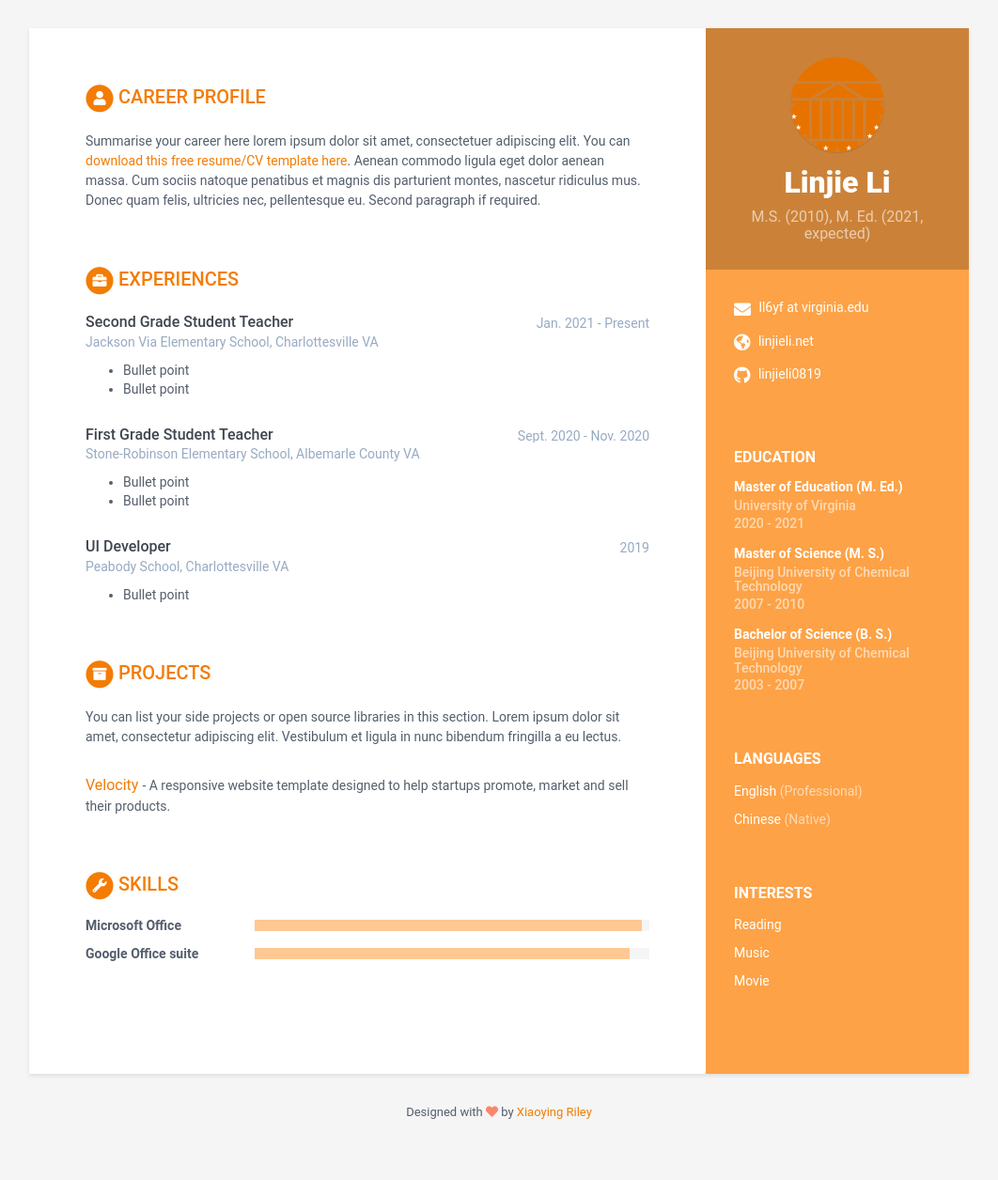
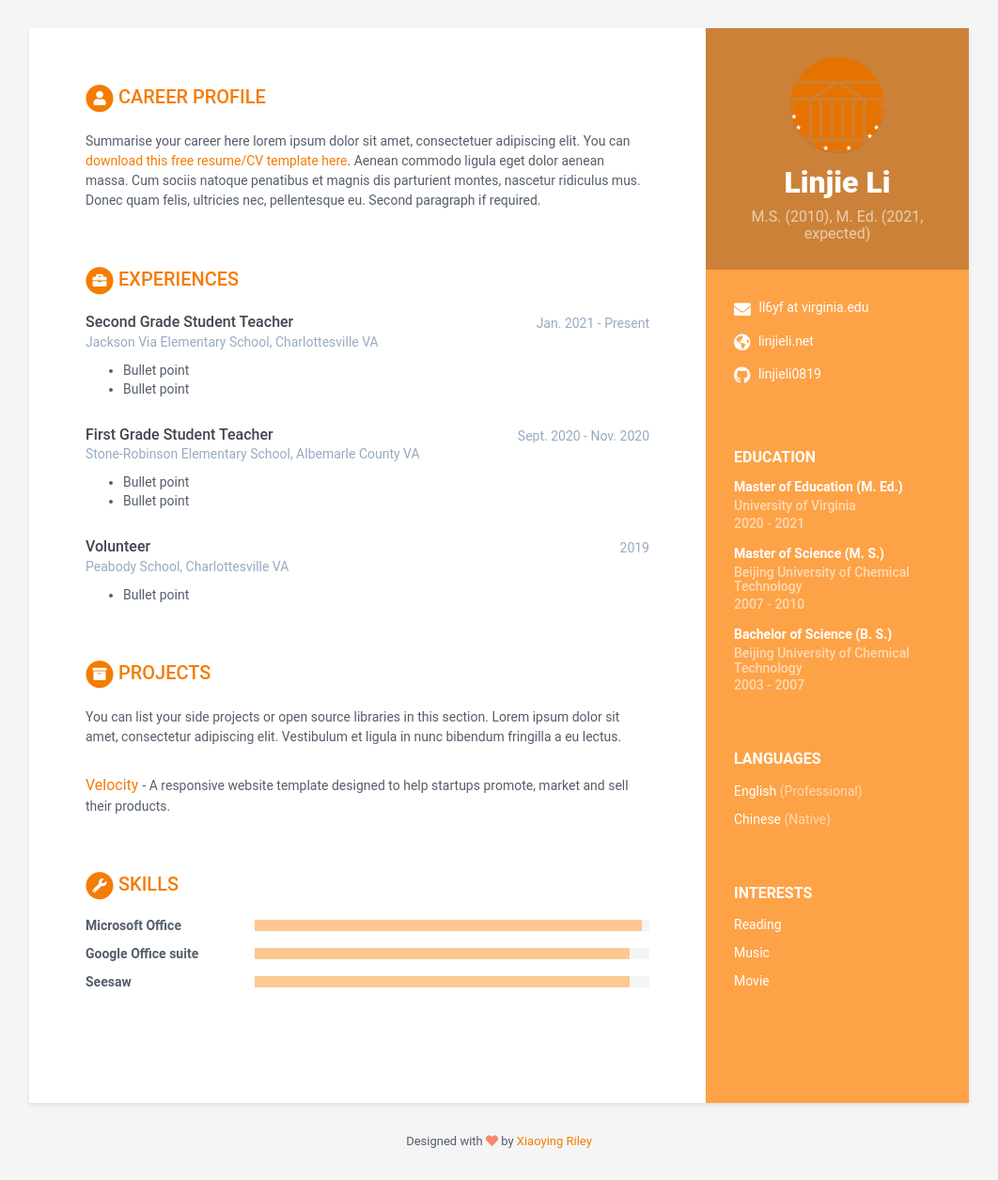
Before and after one commit to linjieli0819/linjieli0819.github.io, a Jekyll site: the page built from index.html, in a window 1280 px wide. Shown: the whole page at 94% size, without its empty margins (109-1171 px from the left). Built offline with Jekyll 4.4.1, drawn with Linux system fonts in a browser that asks for light colours; before the commit the page ends 1225 px from its top, so only the background shows below that.

Commit message:
Update data.yml

```diff
--- a/_data/data.yml
+++ b/_data/data.yml
@@ -66,6 +66,7 @@ education:
     - degree: Bachelor of Science (B. S.)
       university: Beijing University of Chemical Technology
       time: 2003 - 2007
+      details:
 
 # --------------------------------
 experiences:
@@ -81,7 +82,7 @@ experiences:
       details: |
           - Bullet point
           - Bullet point
-    - role: UI Developer
+    - role: Volunteer
       time: 2019
       company: Peabody School, Charlottesville VA
       details: |
@@ -110,6 +111,9 @@ skills:
       - name: Google Office suite
         level: 95%
 
+      - name: Seesaw
+        level: 95%
+
 
 footer: >
     Designed with <i class="fas fa-heart"></i> by <a href="http://themes.3rdwavemedia.com" target="_blank" rel="nofollow">Xiaoying Riley</a>
```
